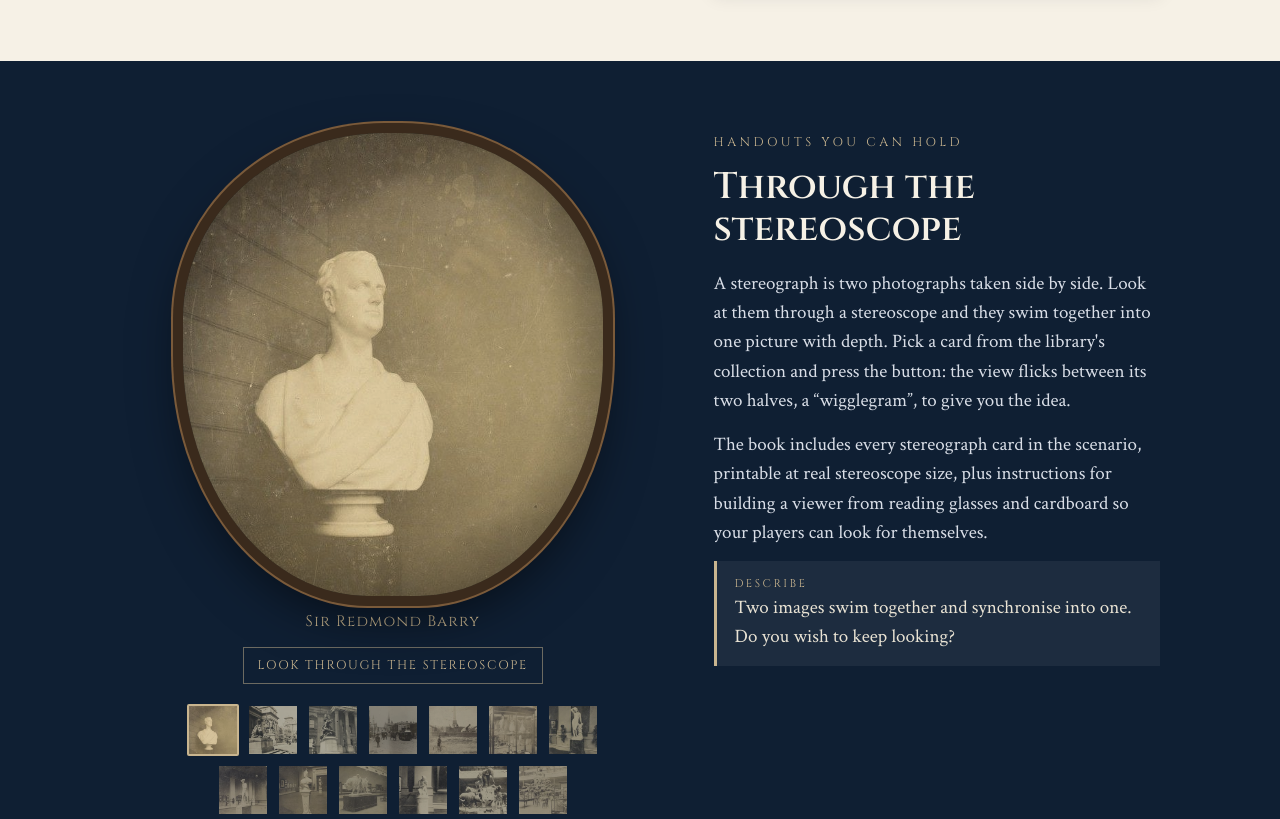
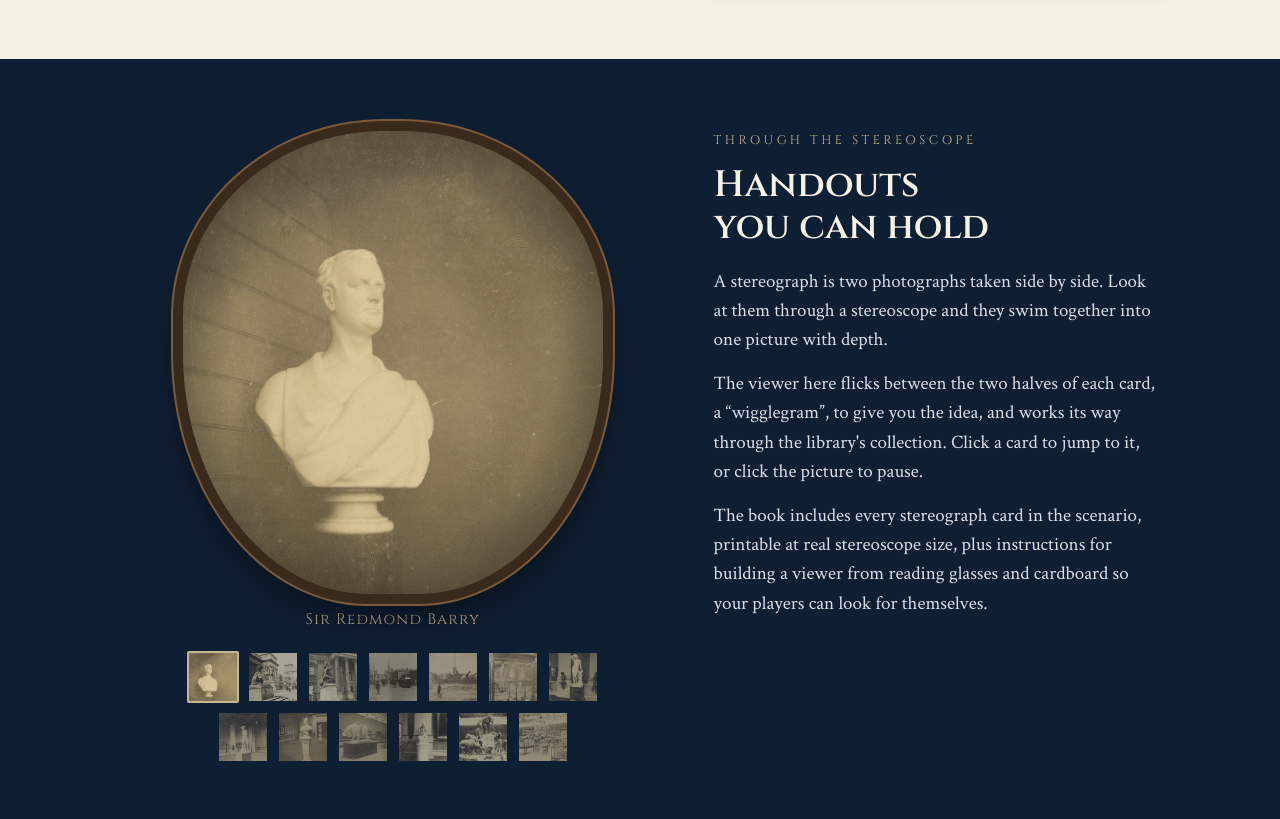
Before and after one commit to notamitchell/rpg, a plain HTML site: page index.html in a window 1280 px wide. Shown: the part 1800-2619 px from the top of the page. Drawn offline with Linux system fonts and the light colour scheme.

Commit message:
Auto-play the stereographs and Triscenorama; trim copy
- Stereoscope wiggles on its own and moves to the next card every 6 s
  while on screen; click a card to jump, click the picture to pause.
  Removes the button and strobe countdown; still for reduced motion.
- Triscenorama turns left, front, right, front every 3.5 s; a click or
  the slider holds it for 12 s.
- Swaps the stereoscope eyebrow and heading, rewrites its instructions,
  drops the Describe box and the hero What's inside button.

Co-Authored-By: Claude Opus 5.5 <noreply@anthropic.com>
Claude-Session: https://claude.ai/code/session_01XbDYxyJd29rCAbvsUtbbky

```diff
--- a/assets/css/site.css
+++ b/assets/css/site.css
@@ -58,7 +58,6 @@ p { margin: 0; }
 .btn { font-family: var(--display); font-weight: 600; letter-spacing: .12em; text-transform: uppercase; font-size: .85rem; text-decoration: none;
   padding: 14px 22px; border-radius: 2px; display: inline-flex; align-items: center; gap: 10px; }
 .btn.primary { background: var(--red); color: #fff; box-shadow: 0 2px 0 #7d151e; }
-.btn.ghost { color: var(--cream); border: 1px solid rgba(246,241,230,.45); }
 .btn:hover { filter: brightness(1.08); }
 
 /* ---------- Admission ticket ---------- */
@@ -90,9 +89,6 @@ figcaption { font-size: .85rem; color: var(--muted); margin-top: 8px; font-style
 .band b { color: var(--sepia); font-weight: 400; }
 
 
-/* Describe box */
-.describe { border-left: 3px solid var(--navy); background: var(--paper); padding: 14px 18px; }
-.describe .tag { font-family: var(--display); font-size: .7rem; letter-spacing: .22em; color: var(--muted); text-transform: uppercase; }
 
 /* Stereoscope */
 .stereo-sec { background: var(--navy); color: var(--cream); }
@@ -102,17 +98,14 @@ figcaption { font-size: .85rem; color: var(--muted); margin-top: 8px; font-style
   box-shadow: 0 0 0 10px #3a2a1c, 0 0 0 12px #7a5a3a, 0 20px 50px rgba(0,0,0,.55); background: #000; }
 .lens img { position: absolute; inset: 0; width: 100%; height: 100%; object-fit: cover; filter: sepia(.35) contrast(1.05); }
 .lens .r { opacity: 0; }
+.lens { cursor: pointer; }
+.lens.paused::before { content: "Paused"; position: absolute; z-index: 2; left: 50%; bottom: 14%; transform: translateX(-50%); font-family: var(--display); letter-spacing: .2em; font-size: .7rem; text-transform: uppercase; color: var(--cream); background: rgba(15,31,51,.7); padding: 4px 10px; }
 .card-title { font-family: var(--display); letter-spacing: .08em; color: var(--sepia); font-size: .95rem; text-align: center; min-height: 1.4em; }
 .cards { display: flex; flex-wrap: wrap; justify-content: center; gap: 8px; max-width: 440px; margin-top: 6px; }
 .cards button { padding: 0; border: 2px solid transparent; background: none; cursor: pointer; width: 52px; height: 52px; border-radius: 2px; opacity: .65; transition: opacity .2s, border-color .2s; }
 .cards button img { width: 100%; height: 100%; object-fit: cover; filter: sepia(.35); display: block; }
 .cards button:hover { opacity: 1; }
 .cards button[aria-pressed="true"] { border-color: var(--sepia); opacity: 1; }
-.strobe { position: absolute; inset: 0; z-index: 2; display: grid; place-content: center; text-align: center; gap: 4px;
-  background: rgba(15,31,51,.82); color: var(--cream); opacity: 0; pointer-events: none; transition: opacity .4s; }
-.strobe.on { opacity: 1; }
-.strobe .w { font-family: var(--display); letter-spacing: .2em; font-size: .72rem; color: #e7a0a5; text-transform: uppercase; }
-.strobe .n { font-family: var(--display); font-size: 3rem; line-height: 1; color: var(--sepia); }
 
 /* Triscenorama */
 .tris-sec { background: #0b1626; color: var(--cream); }
@@ -134,12 +127,9 @@ figcaption { font-size: .85rem; color: var(--muted); margin-top: 8px; font-style
 #trisAngle { width: min(360px, 100%); accent-color: var(--sepia); direction: rtl; }
 @media (prefers-reduced-motion: reduce) { .tris-model { transition: none; } }
 .lens::after { content: ""; position: absolute; inset: 0; background: radial-gradient(ellipse at center, transparent 55%, rgba(0,0,0,.75) 100%); }
-.toggle { font-family: var(--display); letter-spacing: .14em; text-transform: uppercase; font-size: .78rem; background: transparent; color: var(--sepia);
   border: 1px solid rgba(201,181,143,.5); padding: 9px 14px; cursor: pointer; }
 .stereo-sec .card { width: min(560px, 100%); }
 .stereo-sec .prose p { color: #d9dee7; }
-.stereo-sec .describe { background: rgba(255,255,255,.06); border-left-color: var(--sepia); color: #e9e3d4; }
-.stereo-sec .describe .tag { color: var(--sepia); }
 
 /* Setting strip */
 .rooms { display: grid; grid-template-columns: repeat(4, 1fr); gap: 16px; margin-top: 32px; }
--- a/assets/js/site.js
+++ b/assets/js/site.js
@@ -27,35 +27,41 @@
   build();
   var t; window.addEventListener('resize', function () { clearTimeout(t); t = setTimeout(build, 200); });
 })();
-// Wigglegram: A, a moment of both, B, a moment of both (300 ms holds, 90 ms blends), after a 3 s strobe warning.
+// Wigglegram: A, a moment of both, B, a moment of both (300 ms holds, 90 ms blends, about 1.3 flicks a second),
+// six seconds per card, then on to the next. Runs only while on screen; still for reduced-motion users.
 (function () {
-  var lens = document.getElementById('lens'), b = lens.querySelector('.r'), btn = document.getElementById('lensToggle');
-  var warn = document.getElementById('strobe'), num = document.getElementById('strobeN');
-  var HOLD = 300, BLEND = 90, WARN = 3000, raf = 0, t0 = 0, running = false;
+  var lens = document.getElementById('lens'), imgA = document.getElementById('lensA'), b = document.getElementById('lensB');
+  var title = document.getElementById('cardTitle'), chips = [].slice.call(document.querySelectorAll('.cards button'));
+  var HOLD = 300, BLEND = 90, PER_CARD = 6000, reduce = matchMedia('(prefers-reduced-motion: reduce)').matches;
+  var cur = 0, raf = 0, t0 = 0, cardT0 = 0, visible = false, paused = false;
+  function src(id, ab) { return 'assets/img/stereo/' + id + '-' + ab + '.jpg'; }
+  function show(n) {
+    cur = (n + chips.length) % chips.length;
+    var c = chips[cur], id = c.dataset.card;
+    imgA.src = src(id, 'a'); b.src = src(id, 'b'); imgA.alt = 'Stereograph: ' + c.title; title.textContent = c.title;
+    chips.forEach(function (x) { x.setAttribute('aria-pressed', x === c ? 'true' : 'false'); });
+    var nx = chips[(cur + 1) % chips.length].dataset.card; new Image().src = src(nx, 'a'); new Image().src = src(nx, 'b');
+    cardT0 = performance.now();
+  }
   function frame(now) {
-    var e = now - t0;
-    if (e < WARN) { num.textContent = Math.ceil((WARN - e) / 1000); raf = requestAnimationFrame(frame); return; }
-    warn.classList.remove('on');
-    var t = (e - WARN) % (2 * (HOLD + BLEND));
+    var t = (now - t0) % (2 * (HOLD + BLEND));
     b.style.opacity = t < HOLD ? 0 : t < HOLD + BLEND ? .5 : t < 2 * HOLD + BLEND ? 1 : .5;
+    if (now - cardT0 > PER_CARD) show(cur + 1);
     raf = requestAnimationFrame(frame);
   }
-  var imgA = document.getElementById('lensA'), title = document.getElementById('cardTitle');
-  var chips = document.querySelectorAll('.cards button');
-  [].forEach.call(chips, function (c) {
-    c.addEventListener('click', function () {
-      var id = c.dataset.card, name = c.title, pre = new Image();
-      pre.src = 'assets/img/stereo/' + id + '-b.jpg';
-      imgA.src = 'assets/img/stereo/' + id + '-a.jpg'; imgA.alt = 'Stereograph: ' + name;
-      b.src = pre.src; title.textContent = name;
-      [].forEach.call(chips, function (x) { x.setAttribute('aria-pressed', x === c ? 'true' : 'false'); });
-    });
-  });
-  btn.addEventListener('click', function () {
-    running = !running;
-    if (running) { t0 = performance.now(); warn.classList.add('on'); raf = requestAnimationFrame(frame); btn.textContent = 'Hold it still'; }
-    else { cancelAnimationFrame(raf); warn.classList.remove('on'); b.style.opacity = 0; btn.textContent = 'Look through the stereoscope'; }
-  });
+  function update() {
+    cancelAnimationFrame(raf); raf = 0;
+    if (visible && !paused && !reduce) { t0 = performance.now(); cardT0 = t0; raf = requestAnimationFrame(frame); }
+    else b.style.opacity = 0;
+    lens.classList.toggle('paused', paused && !reduce);
+  }
+  chips.forEach(function (c, n) { c.addEventListener('click', function () { show(n); update(); }); });
+  function toggle() { paused = !paused; update(); }
+  lens.addEventListener('click', toggle);
+  lens.addEventListener('keydown', function (e) { if (e.key === 'Enter' || e.key === ' ') { e.preventDefault(); toggle(); } });
+  if ('IntersectionObserver' in window) new IntersectionObserver(function (es) { visible = es[0].isIntersecting; update(); }, { threshold: .25 }).observe(lens);
+  else { visible = true; update(); }
+  show(0);
 })();
 // Triscenorama: slices of the front picture face us; between them, fronds at right angles carry the left and right pictures.
 (function () {
@@ -96,5 +102,14 @@
   }); });
   slider.addEventListener('input', function () { turn(+slider.value, true); [].forEach.call(btns, function (x) { x.classList.remove('on'); }); });
   build(); turn(TURN, true);
+  // Turns by itself: left, front, right, front, every 3.5 s. A click or the slider holds it for 12 s.
+  var seq = ['left', 'middle', 'right', 'middle'], step = 0, holdUntil = 0;
+  function setOn(view) { [].forEach.call(btns, function (x) { x.classList.toggle('on', x.dataset.view === view); }); }
+  if (!matchMedia('(prefers-reduced-motion: reduce)').matches) setInterval(function () {
+    if (Date.now() < holdUntil || document.hidden) return;
+    step = (step + 1) % seq.length; turn({ left: TURN, middle: 0, right: -TURN }[seq[step]]); setOn(seq[step]);
+  }, 3500);
+  [].forEach.call(btns, function (x) { x.addEventListener('click', function () { holdUntil = Date.now() + 12000; step = seq.indexOf(x.dataset.view); }); });
+  slider.addEventListener('input', function () { holdUntil = Date.now() + 12000; });
   window.addEventListener('resize', build);
 })();
--- a/index.html
+++ b/index.html
@@ -24,7 +24,6 @@
     <div class="rotunda" aria-hidden="true"><div class="slats" id="slats"></div></div>
     <div class="cta-row">
       <a class="btn primary" href="https://www.drivethrurpg.com/en/product/595043/to-the-cyclorama">Free on DriveThruRPG ✦</a>
-      <a class="btn ghost" href="#inside">What's inside</a>
     </div>
   </div>
 </header>
@@ -57,13 +56,11 @@
 <section class="block stereo-sec">
   <div class="wrap two">
     <div class="viewer">
-      <div class="lens" id="lens">
+      <div class="lens" id="lens" role="button" tabindex="0" aria-label="Pause or play the stereographs" title="Click to pause">
         <img class="a" id="lensA" src="assets/img/stereo/FL16281605-a.jpg" alt="Stereograph: Sir Redmond Barry">
         <img class="r" id="lensB" src="assets/img/stereo/FL16281605-b.jpg" alt="" aria-hidden="true">
-        <div class="strobe" id="strobe" role="alert"><div class="w">Mild strobe effect</div><div>The picture flickers between its two views</div><div class="n" id="strobeN"></div></div>
       </div>
       <p class="card-title" id="cardTitle" aria-live="polite">Sir Redmond Barry</p>
-      <button class="toggle" id="lensToggle" type="button">Look through the stereoscope</button>
       <div class="cards" role="group" aria-label="Choose a stereograph">
         <button type="button" data-card="FL16281605" aria-pressed="true" title="Sir Redmond Barry"><img src="assets/img/stereo/FL16281605-thumb.jpg" alt="Sir Redmond Barry" loading="lazy"></button>
         <button type="button" data-card="a14166" aria-pressed="false" title="Joan of Arc"><img src="assets/img/stereo/a14166-thumb.jpg" alt="Joan of Arc" loading="lazy"></button>
@@ -81,11 +78,11 @@
       </div>
     </div>
     <div class="prose">
-      <span class="eyebrow" style="color:var(--sepia)">Handouts you can hold</span>
-      <h2>Through the stereoscope</h2>
-      <p>A stereograph is two photographs taken side by side. Look at them through a stereoscope and they swim together into one picture with depth. Pick a card from the library's collection and press the button: the view flicks between its two halves, a &ldquo;wigglegram&rdquo;, to give you the idea.</p>
+      <span class="eyebrow" style="color:var(--sepia)">Through the stereoscope</span>
+      <h2>Handouts you can hold</h2>
+      <p>A stereograph is two photographs taken side by side. Look at them through a stereoscope and they swim together into one picture with depth.</p>
+      <p>The viewer here flicks between the two halves of each card, a &ldquo;wigglegram&rdquo;, to give you the idea, and works its way through the library's collection. Click a card to jump to it, or click the picture to pause.</p>
       <p>The book includes every stereograph card in the scenario, printable at real stereoscope size, plus instructions for building a viewer from reading glasses and cardboard so your players can look for themselves.</p>
-      <div class="describe"><div class="tag">Describe</div>Two images swim together and synchronise into one. Do you wish to keep looking?</div>
     </div>
   </div>
 </section>
@@ -112,7 +109,7 @@
       <span class="eyebrow" style="color:var(--sepia)">McArthur Gallery</span>
       <h2>A portrait that isn't flat</h2>
       <p>Among the gilt frames hangs a Triscenorama: a corrugated portrait that shows a different picture from each side. From the left, Peter Lalor swears the oath under the Southern Cross. From the front, he is hunted, his sleeve pinned. From the right, he is Speaker of the Legislative Assembly.</p>
-      <p>The book has a print-and-fold copy to hold up at the table. Turn the one here with the buttons or the slider.</p>
+      <p>The book has a print-and-fold copy to hold up at the table. The one here turns by itself. Use the buttons or the slider to hold a view.</p>
     </div>
     <div class="tris-stage">
       <div class="tris-view" id="trisView" aria-label="Three-way portrait of Peter Lalor, shown in 3D"><div class="tris-model" id="trisModel"></div></div>
```
